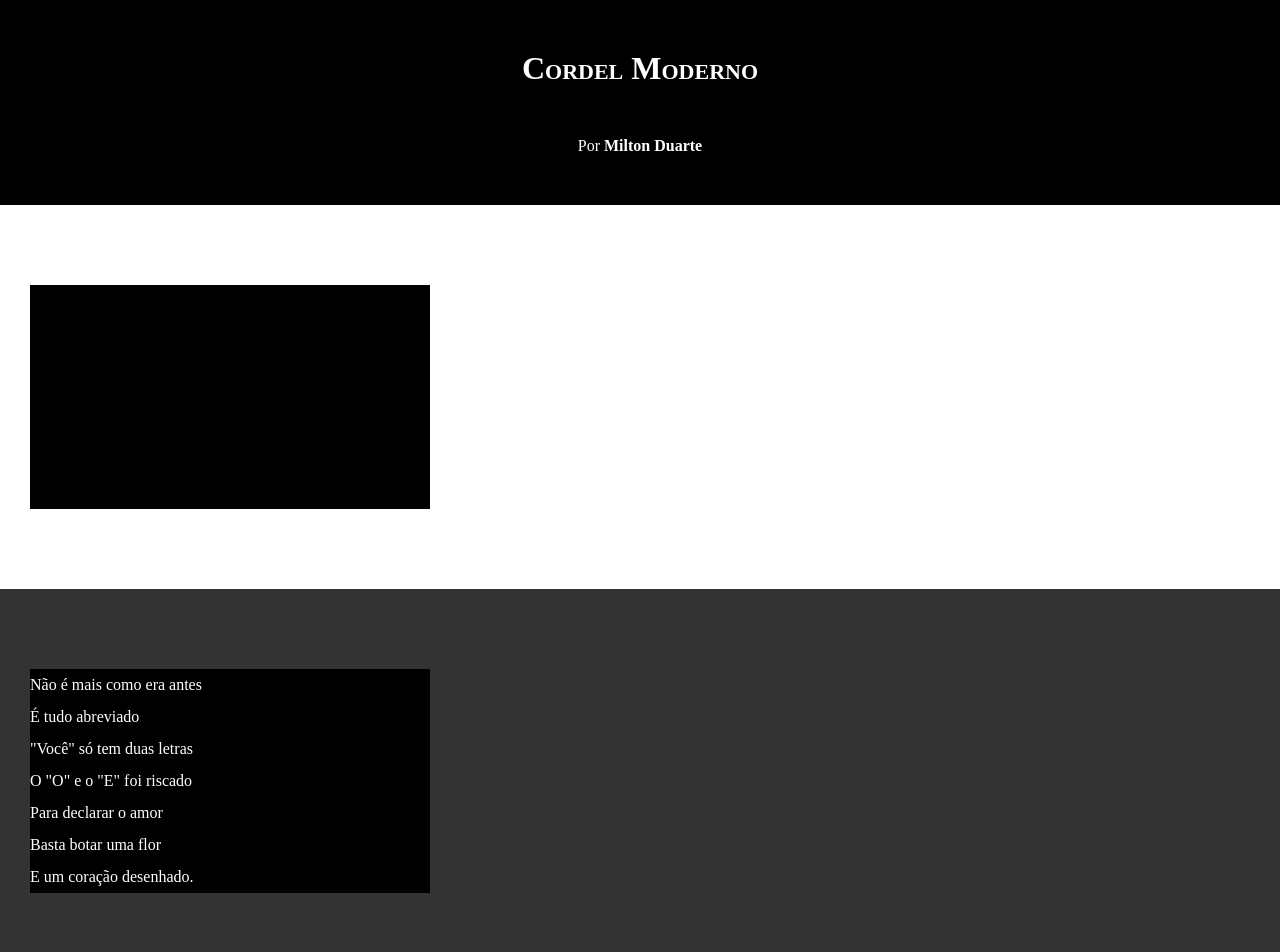
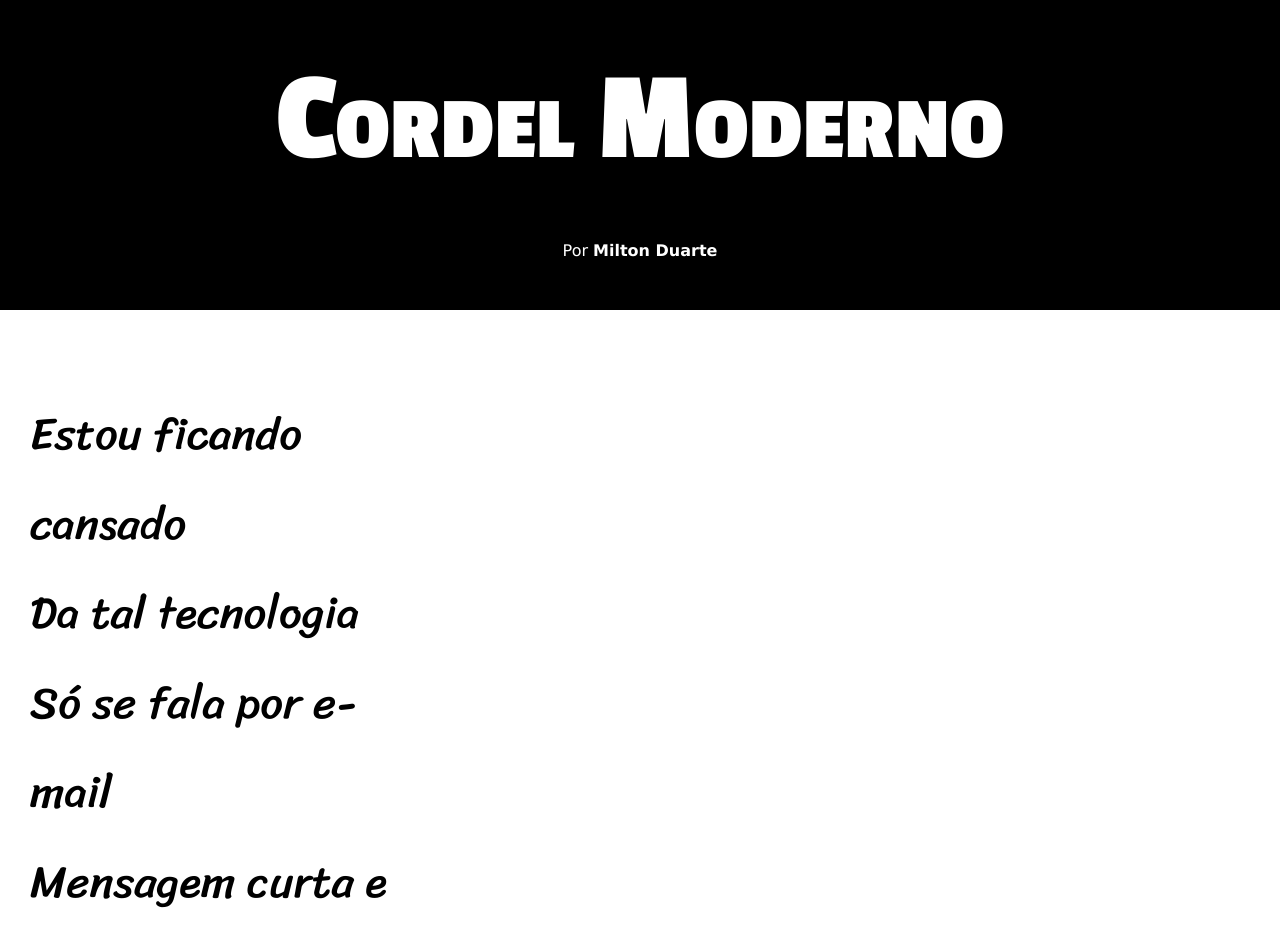
Before and after one commit to 1406giulia/html-css, a plain HTML site: page exercicios/desafios/desafio 12/index.html in a window 1280 px wide. Shown: the top 952 px of the page. Drawn offline with Linux system fonts and the light colour scheme.

Commit message:
atualização de estilos

```diff
--- a/exercicios/desafios/desafio 12/style.css
+++ b/exercicios/desafios/desafio 12/style.css
@@ -1,24 +1,38 @@
 @charset "UTF-8";
+@import url('https://fonts.googleapis.com/css2?family=Passion+One:wght@400;700;900&display=swap');
+@import url('https://fonts.googleapis.com/css2?family=Passion+One:wght@400;700;900&family=Sriracha&display=swap');
+:root{
+   --fonte1: verdana, Geneva , tahoma, sans-serif ;
+   --fonte2:  "Passion One", sans-serif;
+--fonte3: "Sriracha", cursive;
+  }
+
 
 *{
+    font-size: 1em;
     margin: 0px;
     padding: 0px;
 }
 html, body {
+    font-family: var(--fonte1);
     min-width: 100%;
     background-color: darkgray;
 }
 header{
-    background-color: black;
+    background-color: rgb(0, 0, 0);
     color: white;
     text-align: center;
 }
 header > h1 {
+    font-family: var(--fonte2);
     padding: 50px;
     font-variant: small-caps;
+    font-size: 10vw;
 }
 header > p {
     padding-bottom: 50px;
+    background-color: black;
+    color: white;
 }
 a {
     color: white;
@@ -29,23 +43,36 @@ a:hover{
     text-decoration: underline;
 }
 section{
+    font-family:var(--fonte3) ;
 padding-top: 10vh;
 padding-bottom: 10vh;
 line-height: 2em;
 padding-left: 30px;
+font-size: 3.5vw;
+
 }
 
 
 section.normal{
     background-color: white;
     color: black;
+
 }
 section.imagem{
-    background-color: rgb(51, 51, 51);
+
+    background-color: rgb(41, 39, 39);
+    color: white;
+}
+section.imagem > p {
+    padding: 5px;
+    display: inline-block;
+    background-color:rgb(51, 51, 51);
     color: white;
 }
 section> p {
-    background-color: black;
+
+
+    color:  black;
     width: 400px;
 }
 
```
